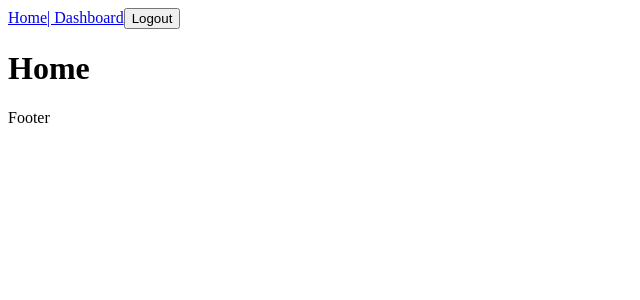
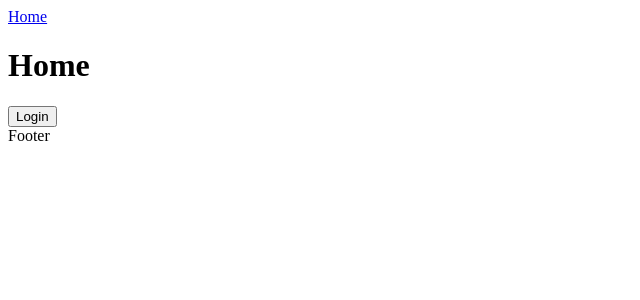
Before and after one commit to rodolfobarraza/react-contextAPI, a React (Vite) app: page / in a window 1280 px wide. Shown: the top 300 px of the page, without its empty margins (0-640 px from the left). Built offline with nearby package versions, Linux system fonts and the light colour scheme.

Commit message:
171 - Login

```diff
--- a/src/context/UserContext.jsx
+++ b/src/context/UserContext.jsx
@@ -3,7 +3,7 @@
 export const UserContext = createContext()
 
 const UserProvider = ({ children }) => {
-  const [user, setUser] = useState(true)
+  const [user, setUser] = useState(false)
 
   return (
     <UserContext.Provider value={{ user, setUser }}>
--- a/src/pages/Home.jsx
+++ b/src/pages/Home.jsx
@@ -1,6 +1,23 @@
+import { useNavigate } from "react-router-dom";
+import { useUserContext } from "../context/UserContext";
+
 const Home = () => {
+
+  const { user, setUser } = useUserContext()
+
+  const navigate = useNavigate()
+
+  const handleLogin = () => {
+    setUser(true);
+
+    navigate('/dashboard');
+  }
+
   return (
-    <h1>Home</h1>
+    <>
+      <h1>Home</h1>
+      <button onClick={ handleLogin }>Login</button>
+    </>
   );
 }
 
```
